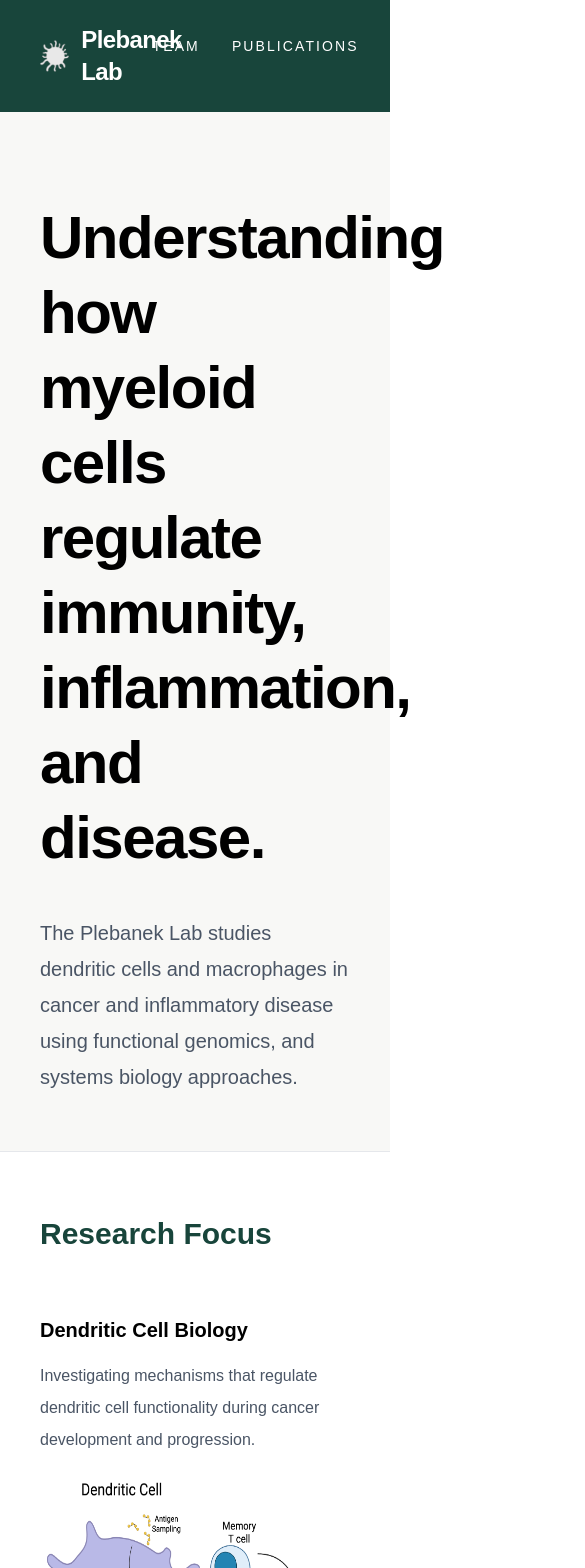
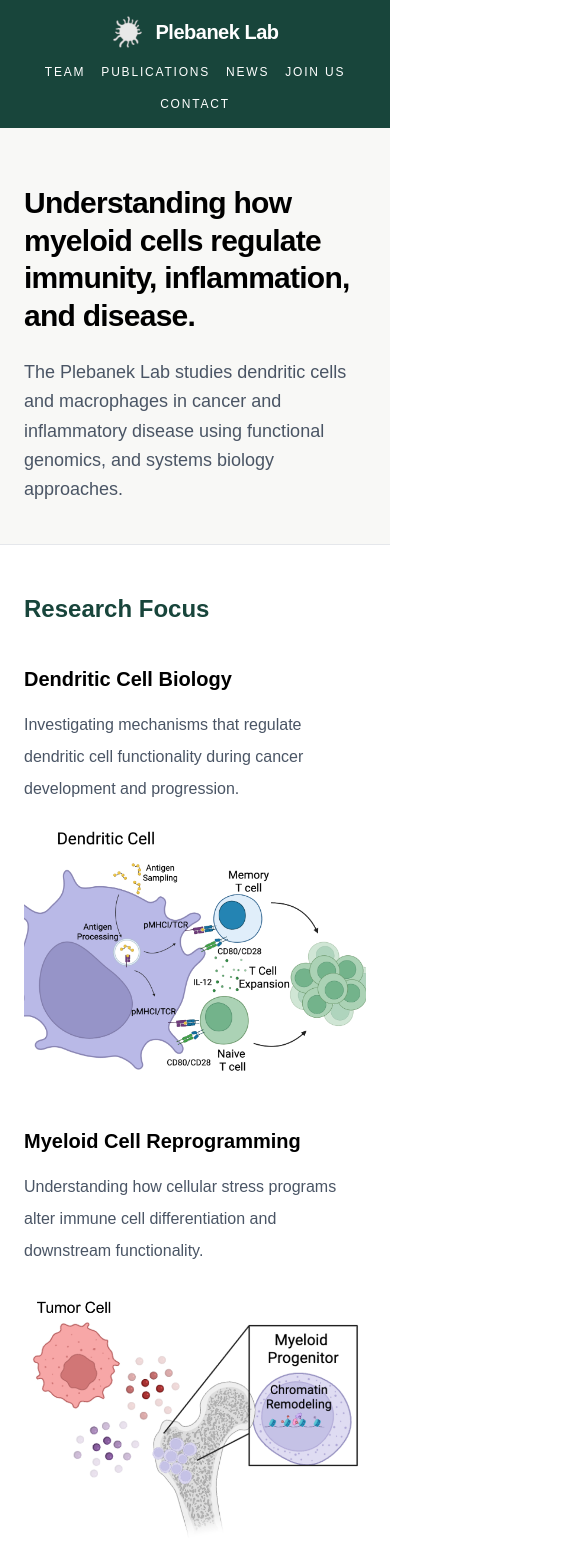
Before and after one commit to mplebanek9-svg/plebanek-lab, a Next.js app: page / in a window 390 px wide. Shown: the top 1568 px of the page, 585 px wide, since content can reach past the window. Built offline with nearby package versions, Linux system fonts and the light colour scheme.

Commit message:
Finalize mobile responsiveness and clean up homepage code

```diff
--- a/src/app/page.tsx
+++ b/src/app/page.tsx
@@ -5,10 +5,10 @@ export default function Home() {
     <main className="min-h-screen bg-white text-black">
 
       {/* NAVBAR */}
-      <nav className="flex justify-between items-center px-10 py-6 bg-[#18453B] text-white">
+      <nav className="flex flex-col sm:flex-row justify-between items-center px-6 md:px-10 py-4 md:py-6 bg-[#18453B] text-white gap-4 sm:gap-0">
         <Link
           href="/"
-          className="flex items-center gap-3 text-2xl font-semibold tracking-tight"
+          className="flex items-center gap-3 text-xl md:text-2xl font-semibold tracking-tight"
         >
           <img
             src="/images/DC_symbol.png"
@@ -18,7 +18,7 @@ export default function Home() {
           Plebanek Lab
         </Link>
 
-        <div className="flex gap-8 text-sm uppercase tracking-[0.15em]">
+        <div className="flex flex-wrap justify-center gap-4 sm:gap-8 text-xs sm:text-sm uppercase tracking-[0.15em]">
           <Link href="/team" className="hover:text-gray-200 transition-colors">Team</Link>
           <Link href="/publications" className="hover:text-gray-200 transition-colors">Publications</Link>
           <Link href="/news" className="hover:text-gray-200 transition-colors">News</Link>
@@ -28,25 +28,25 @@ export default function Home() {
       </nav>
 
       {/* HERO */}
-      <section className="px-10 py-14 bg-[#F8F8F6]">
+      <section className="px-6 md:px-10 py-10 md:py-14 bg-[#F8F8F6]">
         <div className="max-w-7xl mx-auto">
-          <h2 className="mt-8 text-6xl font-bold leading-tight tracking-tight">
+          <h2 className="mt-4 md:mt-8 text-3xl sm:text-5xl md:text-6xl font-bold leading-tight tracking-tight">
             Understanding how myeloid cells regulate immunity, inflammation, and disease.
           </h2>
-          <p className="mt-10 text-xl text-gray-600 leading-9 max-w-4xl">
+          <p className="mt-6 md:mt-10 text-lg md:text-xl text-gray-600 leading-relaxed md:leading-9 max-w-4xl">
             The Plebanek Lab studies dendritic cells and macrophages in cancer and inflammatory disease using functional genomics, and systems biology approaches.
           </p>
         </div>
       </section>
 
       {/* RESEARCH THEMES */}
-      <section className="px-10 py-16 border-t border-gray-200">
+      <section className="px-6 md:px-10 py-12 md:py-16 border-t border-gray-200">
         <div className="max-w-7xl mx-auto">
-          <h3 className="text-3xl font-bold text-[#18453B]">
+          <h3 className="text-2xl md:text-3xl font-bold text-[#18453B]">
             Research Focus
           </h3>
 
-          <div className="mt-16 grid md:grid-cols-3 gap-20">
+          <div className="mt-10 md:mt-16 grid md:grid-cols-3 gap-12 md:gap-20">
             {/* DENDRITIC CELL BIOLOGY */}
             <div className="flex flex-col">
               <h4 className="text-xl font-semibold">
@@ -58,7 +58,7 @@ export default function Home() {
               <img
                 src="/images/Project_1.png"
                 alt="Dendritic cell biology"
-                className="mt-6 w-full h-[250px]"
+                className="mt-6 w-full h-[250px] object-cover rounded-xl"
               />
             </div>
 
@@ -73,7 +73,7 @@ export default function Home() {
               <img
                 src="/images/Project_2.png"
                 alt="Myeloid cell reprogramming"
-                className="mt-7 w-full h-[260px]"
+                className="mt-6 w-full h-[260px] object-cover rounded-xl"
               />
             </div>
 
@@ -88,7 +88,7 @@ export default function Home() {
               <img
                 src="/images/Project_3.png"
                 alt="Project 3"
-                className="mt-7 w-full h-[260px] object-cover rounded-2xl"
+                className="mt-6 w-full h-[260px] object-cover rounded-xl"
               />
             </div>
           </div>
@@ -96,16 +96,16 @@ export default function Home() {
       </section>
 
       {/* RESEARCH OVERVIEW TITLE */}
-      <section className="px-10 pt-8 pb-8">
+      <section className="px-6 md:px-10 pt-8 pb-8">
         <div className="max-w-7xl mx-auto">
-          <h3 className="text-3xl font-bold text-[#18453B]">
+          <h3 className="text-2xl md:text-3xl font-bold text-[#18453B]">
             Research Overview
           </h3>
         </div>
       </section>
 
-      {/* RESEARCH OVERVIEW IMAGE - Contained within a narrower max-w-4xl wrapper */}
-      <section className="px-10 pb-20">
+      {/* RESEARCH OVERVIEW IMAGE */}
+      <section className="px-6 md:px-10 pb-20">
         <div className="max-w-4xl mx-auto">
           <img
             src="/images/Research Plan Figure.png"
```
